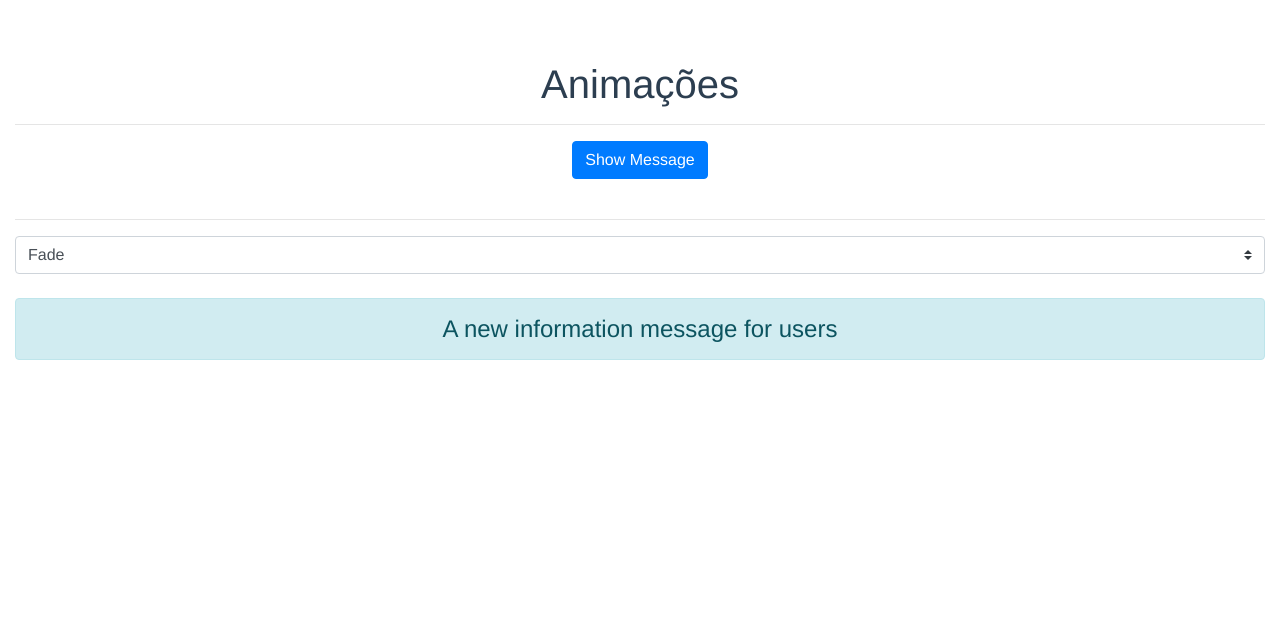
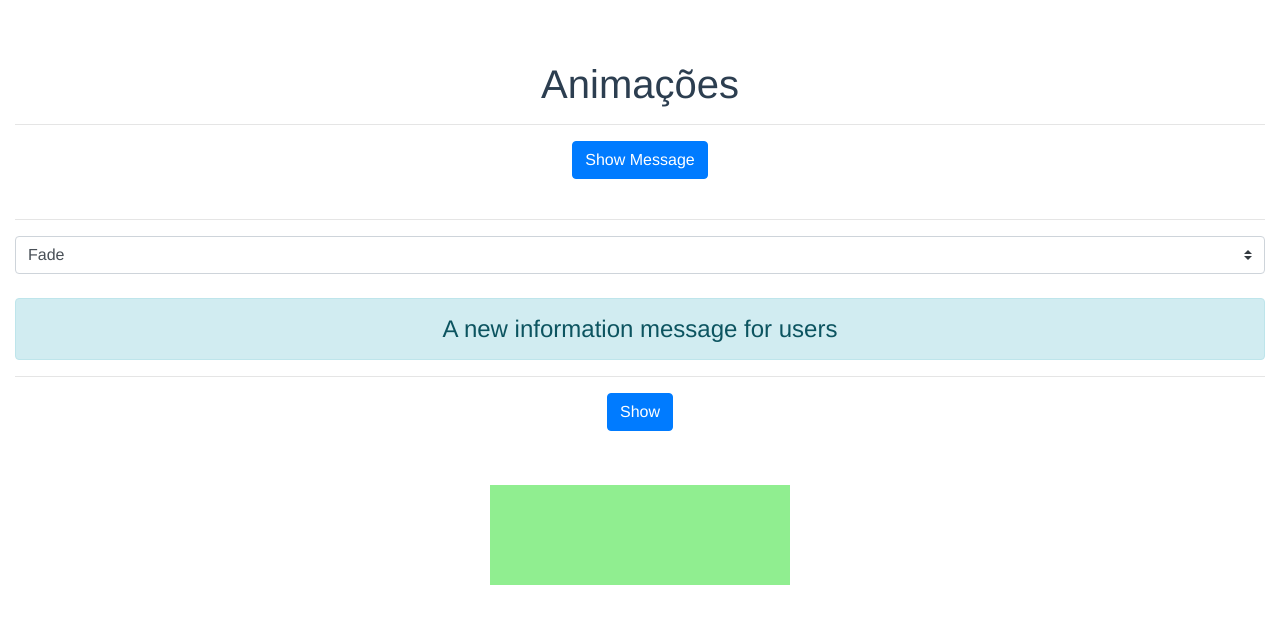
Before and after one commit to Rodrigolmg/vue-animations-transitions, a Vue app in the folder animacoes-exercicios/: page / in a window 1280 px wide. Shown: the top 624 px of the page. Built offline with nearby package versions, Linux system fonts and the light colour scheme.

Commit message:
Understanding animation in js

```diff
--- a/animacoes-exercicios/src/App.vue
+++ b/animacoes-exercicios/src/App.vue
@@ -29,19 +29,38 @@
 			<b-alert variant="info" show v-if="!show" key="info">{{msg}}</b-alert>
 			<b-alert variant="warning" show v-else key="warn">{{msg}}</b-alert>
 		</transition>
+		<hr>
+		<b-button variant="primary" class="mb-4" @click="show2 = !show2">Show</b-button>
+		<transition
+			@before-enter="beforeEnter"
+			@enter="enter"
+			@after-enter="afterEnter"
+			@enter-cancelled="enterCancelled"
+			@before-leave="beforeLeave"
+			@leave="leave"
+			@after-leave="afterLeave"
+			@leave-cancelled="leaveCancelled">
+			<div class="box" v-if="show2">
+
+			</div>
+		</transition>
 	</div>
 </template>
 
 <script>
+import animationMixin from '@/animationMixin'
 
 export default {
+	mixins:[animationMixin],
 	data(){
 		return {
 			msg: 'A new information message for users',
 			show: false,
+			show2: true,
 			animationType: 'fade'
 		}
-	}
+	},
+
 }
 </script>
 
@@ -56,6 +75,15 @@ export default {
 	font-size: 1.5rem;
 }
 
+.box {
+	height: 100px;
+	width: 300px;
+	margin: 30px auto;
+	background-color: lightgreen;
+}
+
+
+/* TRANSITIONS */
 .fade-enter, .fade-leave-to {
 	opacity: 0;
 }
--- /dev/null
+++ b/animacoes-exercicios/src/animationMixin.js
@@ -0,0 +1,31 @@
+export default {
+	methods:{
+        beforeEnter(el){
+            console.log('beforeEnter')
+        },
+        enter(el, doneCallback){
+            console.log('enter')
+            doneCallback()
+        },
+        afterEnter(el){
+            console.log('afterEnter')
+        },
+        enterCancelled(el){
+            console.log('enterCancelled')
+        },
+        beforeLeave(el){
+            console.log('beforLeave')
+        },
+        leave(el, doneCallback){
+            console.log('leave')
+            doneCallback()
+        },
+        afterLeave(el){
+            console.log('afterLeave')
+        },
+        leaveCancelled(el){
+            console.log('enterCancelled')
+        },
+    }
+
+}
```
